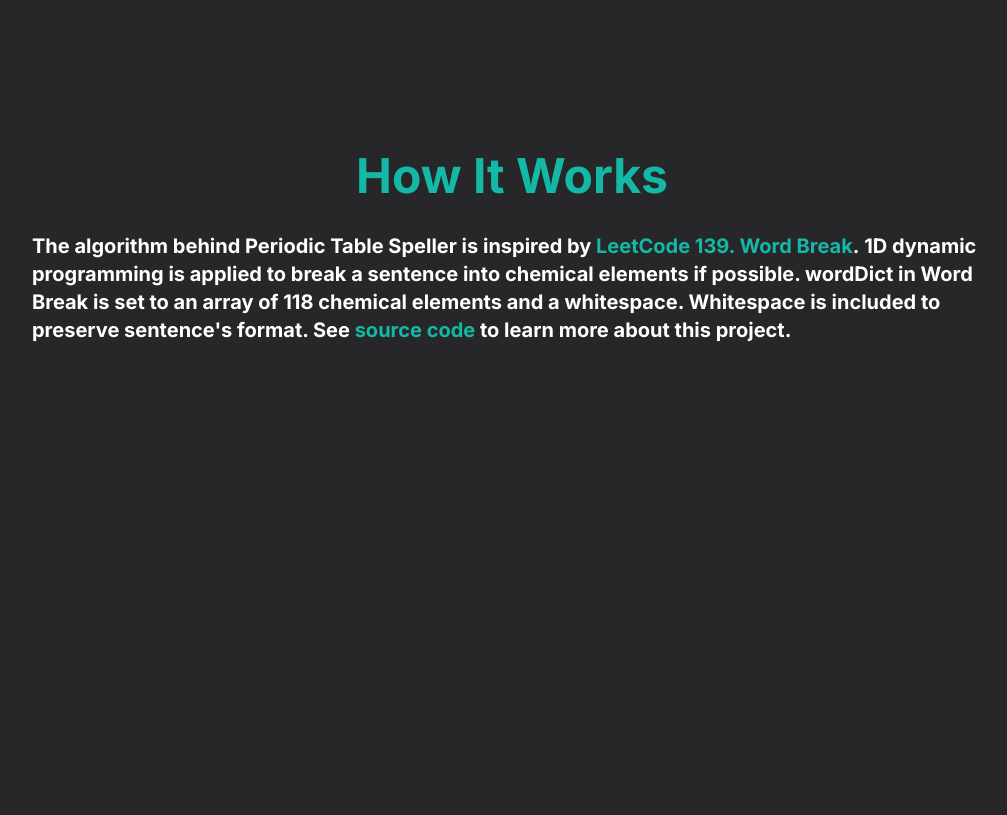
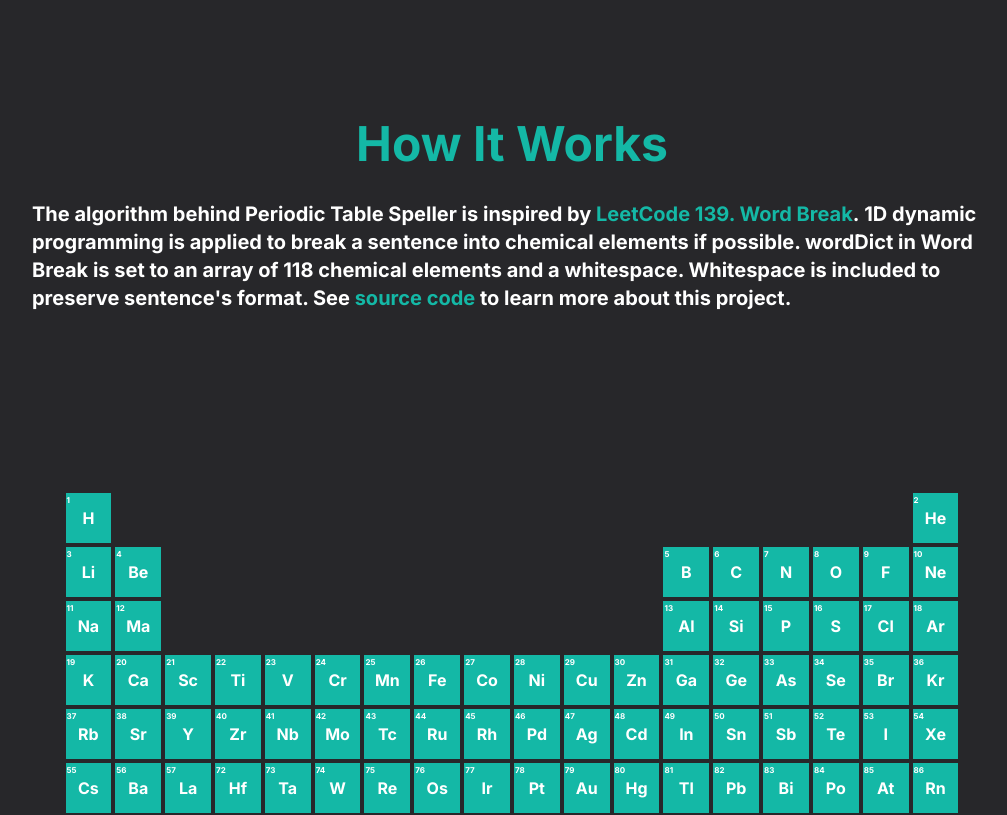
Before and after one commit to LeoLu0602/periodic-table-speller, a Next.js app: page / in a window 1280 px wide. Shown: the part 680-1495 px from the top of the page, without its empty margins (128-1135 px from the left). Built offline with nearby package versions, Linux system fonts and the light colour scheme.

Commit message:
fix: make Methodology height auto

```diff
--- a/app/ui/home/Methodology.tsx
+++ b/app/ui/home/Methodology.tsx
@@ -1,6 +1,6 @@
 export default function Methodology() {
   return (
-    <article className='h-screen w-screen pt-8'>
+    <article className='h-auto w-screen'>
       <h2 className='w-screen text-center text-5xl font-bold text-teal-500'>
         How It Works
       </h2>
```
